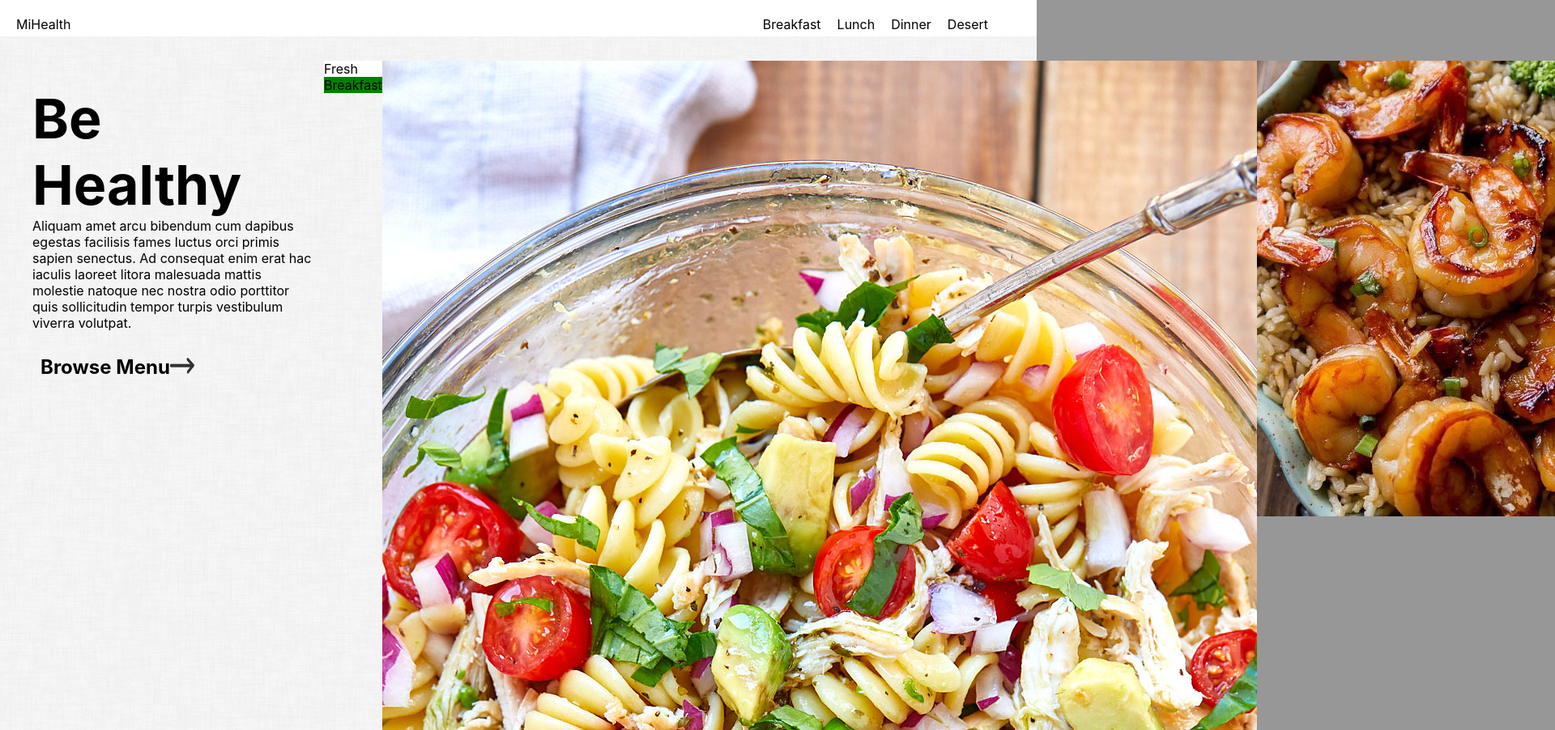
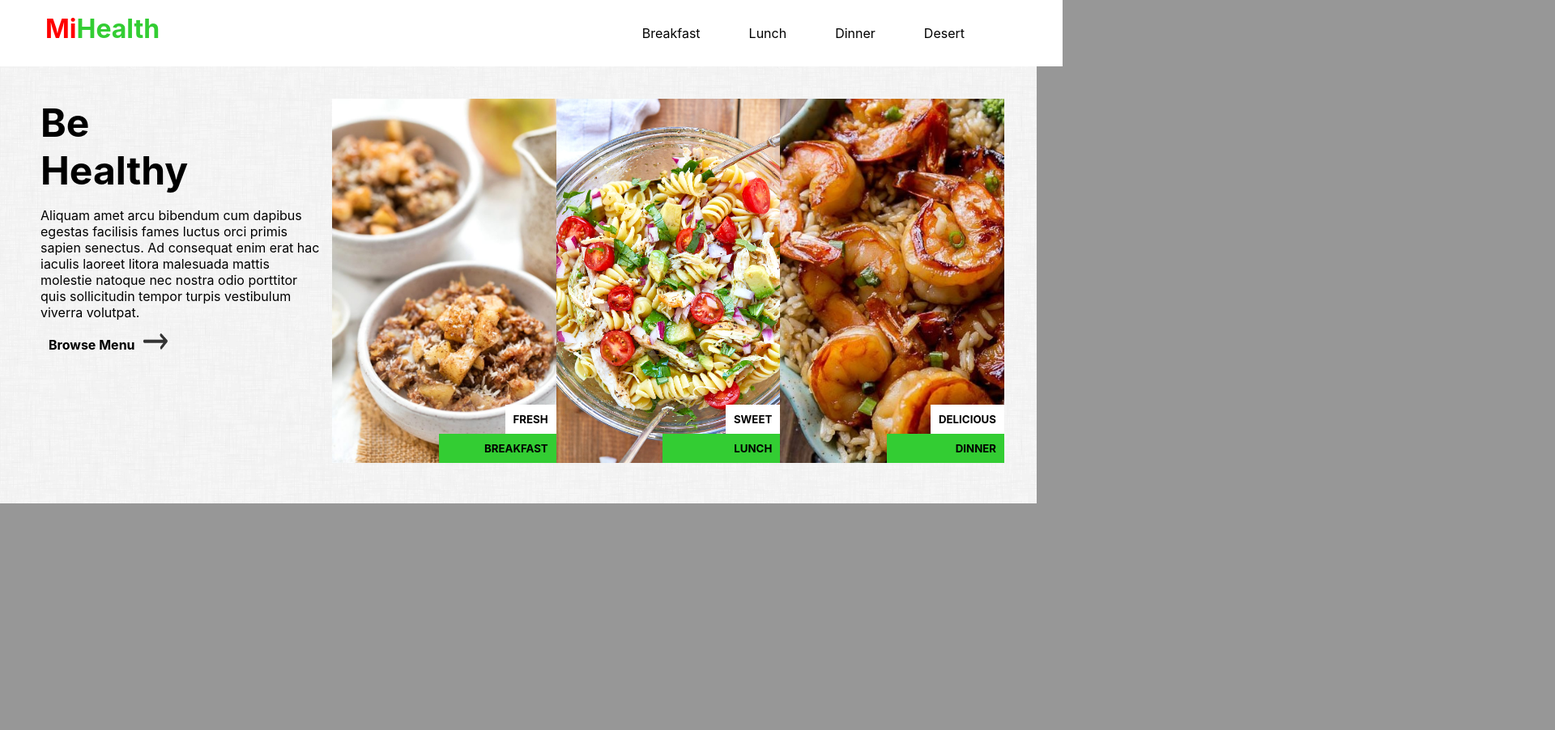
Before and after one commit to hanseway001/miHealth, a plain HTML site: page index.html in a window 1280 px wide. Shown: the top 902 px of the page at 81% size, 1920 px wide, since content can reach past the window. After the commit the page ends 872 px from the top, so only its background shows below. Drawn offline with Linux system fonts and the light colour scheme.

Commit message:
made changes to the layout

```diff
--- a/index.html
+++ b/index.html
@@ -8,12 +8,11 @@
     <link rel="stylesheet" type="text/css" href="styles.css" />
     <meta name="description" content="">
     <meta name="viewport" content="width=device-width, initial-scale=1">
-    <!-- <link rel="stylesheet" href=""> -->
 </head>
 
 <body>
     <header>
-        <p>MiHealth</p>
+        <div id="logo"><h1>Mi</h1><h2>Health</h2></div>
         <nav>
             <a href="#">Breakfast</a>
             <a href="#">Lunch</a>
@@ -23,20 +22,24 @@
     </header>
     <div class="mainContent">
         <div id="beHealthy" class="content">
-            <h1>Be Healthy</h1>
+            <h3>Be Healthy</h3>
             <p>Aliquam amet arcu bibendum cum dapibus egestas facilisis fames luctus orci primis sapien senectus. Ad consequat enim erat hac iaculis laoreet litora malesuada mattis molestie natoque nec nostra odio porttitor quis sollicitudin tempor turpis vestibulum viverra volutpat.</p>
             <div id="menuLink" class="content">
-                <h2>Browse Menu<img id="arrow" src="images/arrow.png"></h2>
-                <!-- <img id="arrow" src="images/arrow.png"> -->
+                <h4>Browse Menu<img id="arrow" src="images/arrow.png"></h4>
             </div>
         </div>
-        <div class="image">
-            <!-- <img src="images/apple-breakfast-quinoa-7.jpeg"> -->
-            <div id="whiteTag">Fresh</div>
-            <div id="greenTag">Breakfast</div>
+        <div class="image" id="breakfast">
+            <div id="whiteTag"><h5>FRESH</h5></div>
+            <div id="greenTag"><h5>BREAKFAST</h5></div>
         </div>
-        <div ><img src="images/pasta-salad-recipe-for-lunch.jpeg"></div>
-        <div><img src="images/Shrimp.jpeg"></div>
+        <div class="image" id="lunch">
+            <div id="whiteTag"><h5>SWEET</h5></div>
+            <div id="greenTag"><h5>LUNCH</h5></div>
+        </div>
+        <div class="image" id="dinner">
+            <div id="whiteTag"><h5>DELICIOUS</h5></div>
+            <div id="greenTag"><h5>DINNER</h5></div>
+        </div>
     </div>
 
 </body>
--- a/styles.css
+++ b/styles.css
@@ -1,4 +1,4 @@
-html, body, h1, h2, p{
+html, body, h1, h2, h3, h4, h5 p{
     padding: 0;
     margin: 0;
     border: 0;
@@ -13,37 +13,27 @@ body {
 }
 header {
   display: flex;
-    /* position: absolute;  */
+  padding: 1em;
   background-color: #ffffff;
   justify-content: space-between;
   width: 100%;
   color: #000000;
-    /* flex-wrap: wrap; */
-    /* border-bottom: 1px #ffffff solid; */
-    /* margin: 0 0 0 0px; */
-
 }
-  header p {
-    font-size: 1em;
-    color: #000000;
-    padding: 20px 0 5px 0;
-    margin-left: 20px;
+#logo {
+  display: flex;
 }
 nav {
   display: flex;
   color: #000000;
   text-decoration: none;
   justify-content: space-between;
-    padding: 20px 50px 5px 0;
+  padding: 15px 75px 15px 0;
 }
 nav a {
   text-decoration: none;
-    /* justify-content: right; */
-    /* color: #ffffff; */
-    padding: 0px 10px;
+  padding: 0px 30px;
   text-align: center;
   font-size: 1em ;
-    /* background-color: #ffffff; */
   color: #000000;
   font-family: -apple-system, BlinkMacSystemFont, 'Segoe UI', Roboto, Oxygen, Ubuntu, Cantarell, 'Open Sans', 'Helvetica Neue', sans-serif;
 }
@@ -51,50 +41,73 @@ body {
   text-align: left;
   text-align: left;
 }
-/*
-  div {
-
-  } */
 .mainContent {
   display: flex;
   justify-content: space-between;
-  padding: 30px;
+  padding: 40px;
   background-image: url("images/dust_scratches.webp");
   background-repeat: repeat;
 }
 .content {
-  padding: 30px 10px 10px 10px;
+  padding: 0px 10px 10px 10px;
   width: 350px;
   height: 450px;
   text-align: left;
-  /* display: flex; */
-}
-#image {
-  display: flex;
-  justify-content: end;
-  width: 350px;
-  height: 450px;
-  background-image: url("images/apple-breakfast-quinoa-7.jpeg");
 }
 #arrow {
+  padding-left: 10px;
   width: 30px;
   height: 20px;
 }
+.image {
+  width: 350px;
+  height: 450px;
+  text-align: right;
+  display: flex;
+  flex-direction: column;
+  justify-content: flex-end;
+  align-items: flex-end;
+}
+#breakfast {
+  background-image: url("images/apple-breakfast-quinoa-7.jpeg");
+  background-size: cover;
+}
+#lunch {
+  background-image: url("images/pasta-salad-recipe-for-lunch.jpeg");
+  background-size: cover;
+}
+#dinner {
+  background-image: url("images/Shrimp.jpeg");
+  background-size: cover;
+}
 #whiteTag {
   background-color: rgb(255, 255, 255);
+  padding: 10px;
+  width: fit-content;
 }
 #greenTag {
-  background-color: green;
+  background-color: rgb(51, 205, 51);
+  padding: 10px;
+  width: 125px;
 }
 h1 {
-    font-size: 18mm;
+  font-size: 2em;
+  color: red;
+  margin-left: 40px;
+}
+h2 {
+  font-size: 2em;
+  color: rgb(51, 205, 51);
+  margin: 0em;
+}
+h3 {
+    font-size: 3em;
     font-weight: bold;
+    max-width: 200px;
 }
-  img {
-      /* width: 350px;
-      height: 450px; */
-      /* padding: 10px; */
-      /* border-radius: 80em 80em 80em 80em; */
-      /* border: 2px solid whitesmoke; */
-      /* box-shadow: 10px 13px 15px 10px whitesmoke */
+h4 {
+
 }
+h5 {
+  margin: 0px;
+}
```
Lines whose indentation alone changed are shown as unchanged.
